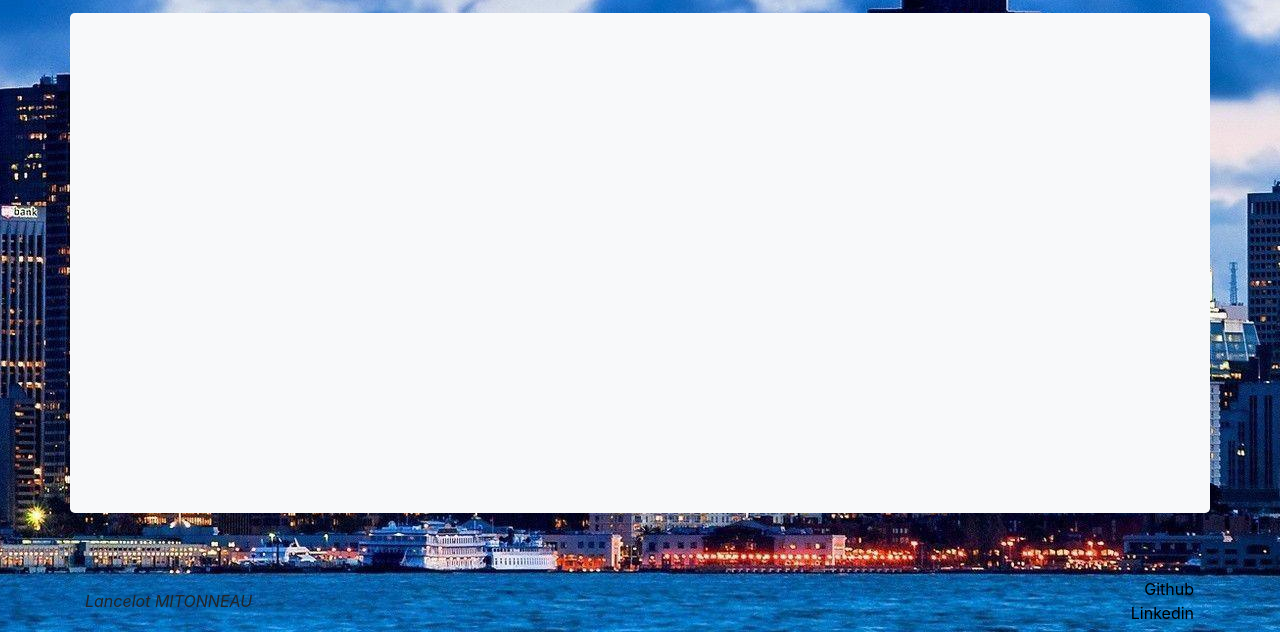
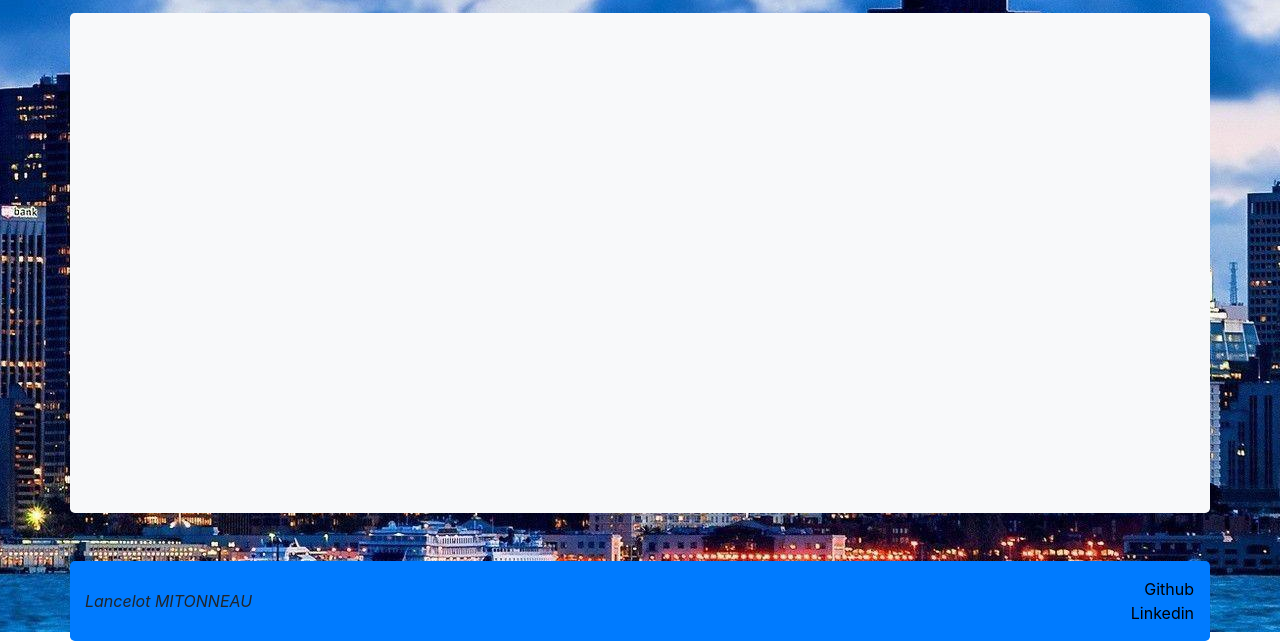
Before and after one commit to Lancelot-M/projet_7, a Python web app: template templates/index.html in a window 1280 px wide. Shown: the part 577-1218 px from the top of the page. Run offline with Jinja, Linux system fonts and the light colour scheme; the template is opened without the code that fills it, so the values that code supplies are empty; some libraries are stand-ins or nearby versions.

Commit message:
footer bg

```diff
--- a/templates/index.html
+++ b/templates/index.html
@@ -101,7 +101,7 @@
 		</div>
 	</div>
 
-	<footer class="container rounded-lg">
+	<footer class="container rounded-lg bg-primary">
 		<div class="row">
 			<div class="col my-auto font-italic">
 				Lancelot MITONNEAU
```
